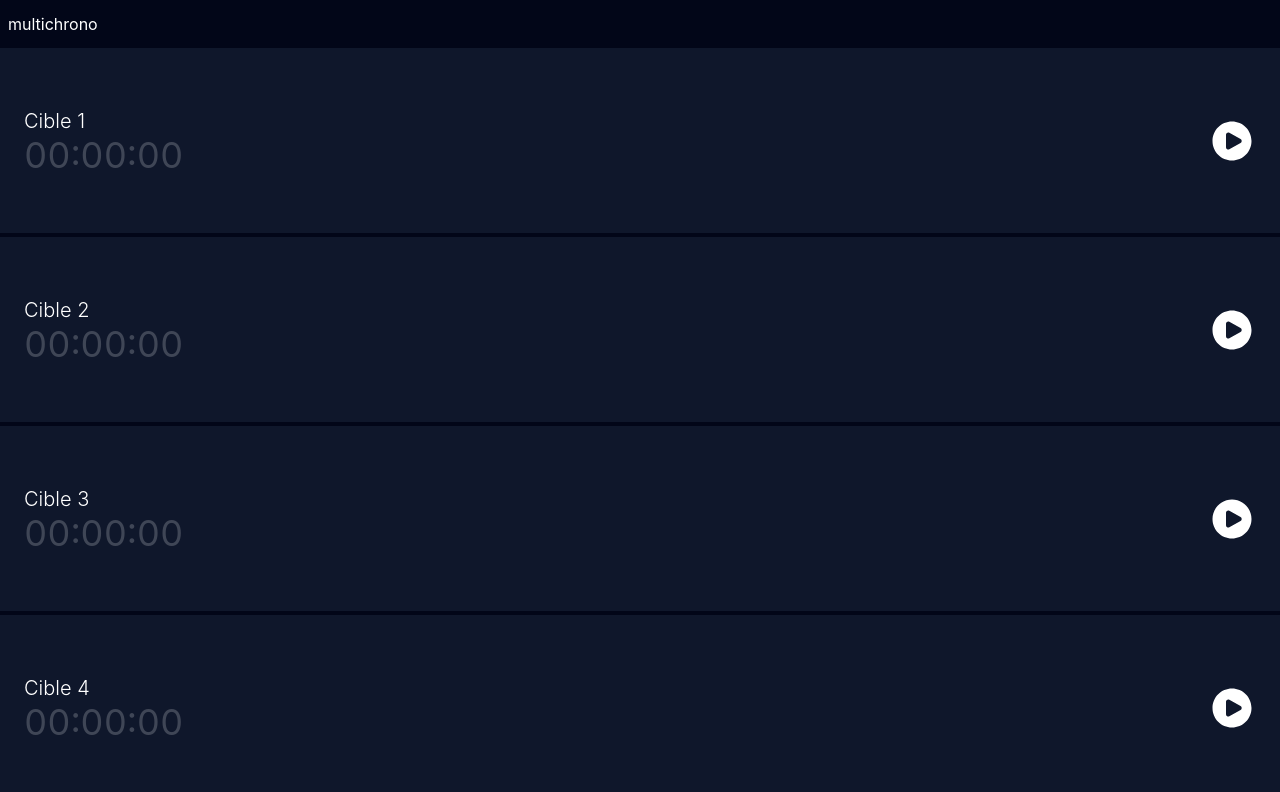
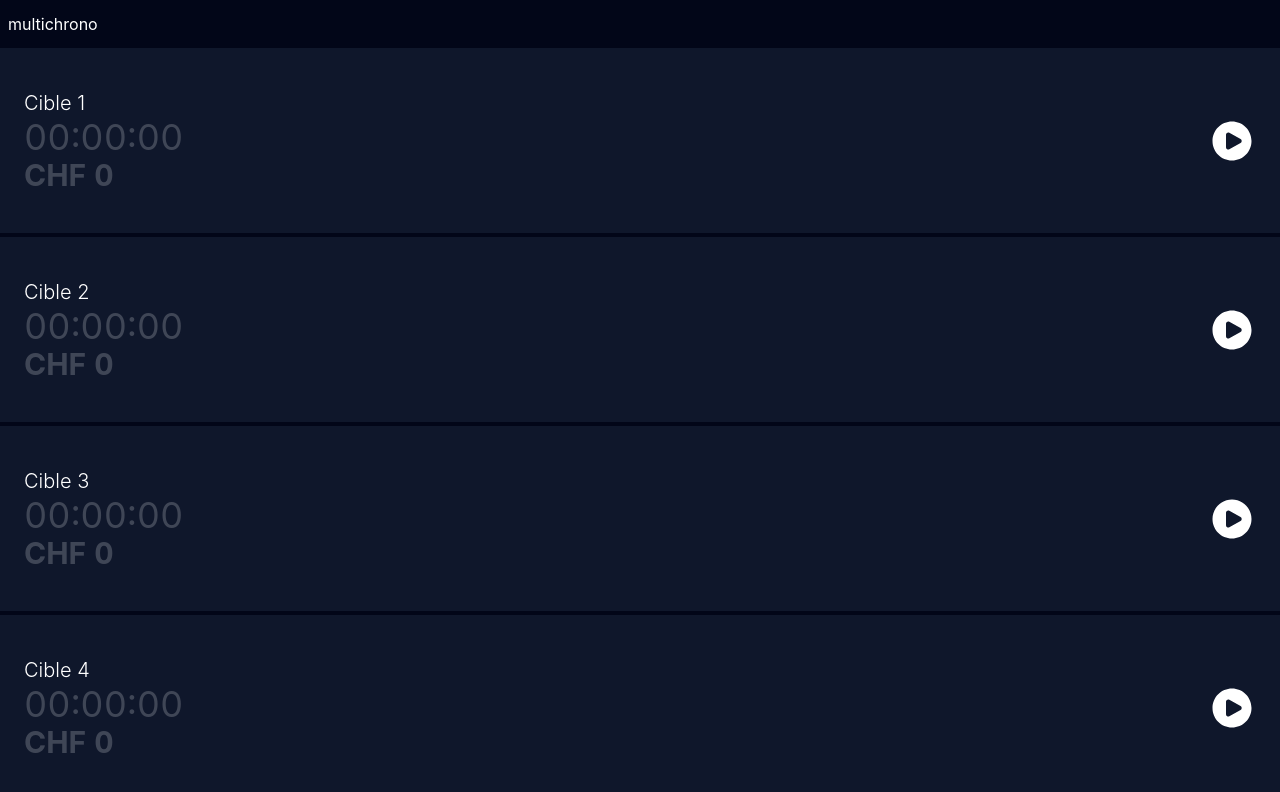
Before and after one commit to j4kim/multichrono, a Vue app: page /#/ in a window 1280 px wide. Shown: the top 792 px of the page. Built offline with nearby package versions, Linux system fonts and the light colour scheme.

Commit message:
show price

```diff
--- a/src/chronoStore.js
+++ b/src/chronoStore.js
@@ -46,6 +46,16 @@ export function stop(index) {
   chrono.offset = 0;
 }
 
+export function getMs(chrono) {
+  if (chrono.state === "started") {
+    const elapsed = Math.max(0, clock.value - chrono.started_at);
+    return chrono.offset + elapsed;
+  } else if (chrono.state === "paused") {
+    return chrono.offset;
+  }
+  return 0;
+}
+
 export function getBgClass(chrono) {
   return (
     {
--- a/src/components/Chrono.vue
+++ b/src/components/Chrono.vue
@@ -2,6 +2,7 @@
 import { getBgClass } from "../chronoStore.js";
 import Time from "./Time.vue";
 import ChronoButtons from "./ChronoButtons.vue";
+import Price from "./Price.vue";
 
 const props = defineProps({
   chrono: Object,
@@ -21,6 +22,7 @@ const props = defineProps({
         {{ chrono.label }}
       </div>
       <Time class="text-4xl" :chrono></Time>
+      <Price class="text-3xl font-bold" :chrono></Price>
     </div>
     <ChronoButtons :chrono :index />
   </div>
--- /dev/null
+++ b/src/components/Price.vue
@@ -0,0 +1,26 @@
+<script setup>
+import { computed } from "vue";
+import { getMs } from "../chronoStore";
+
+const props = defineProps({
+  chrono: Object,
+});
+
+const price = computed(() => {
+  const ms = getMs(props.chrono);
+  const hours = ms / 3600000;
+  const hourlyRate = 30;
+  return Math.floor(hours * hourlyRate);
+});
+</script>
+
+<template>
+  <div
+    class="tabular-nums"
+    :class="{
+      'opacity-20': chrono.state !== 'paused',
+    }"
+  >
+    CHF {{ price }}
+  </div>
+</template>
--- a/src/components/Time.vue
+++ b/src/components/Time.vue
@@ -1,6 +1,6 @@
 <script setup>
 import { computed } from "vue";
-import { clock } from "../chronoStore";
+import { getMs } from "../chronoStore";
 
 const props = defineProps({
   chrono: Object,
@@ -17,17 +17,7 @@ function formatTime(ms) {
     .join(":");
 }
 
-const ms = computed(() => {
-  if (props.chrono.state === "started") {
-    const elapsed = Math.max(0, clock.value - props.chrono.started_at);
-    return props.chrono.offset + elapsed;
-  } else if (props.chrono.state === "paused") {
-    return props.chrono.offset;
-  }
-  return 0;
-});
-
-const time = computed(() => formatTime(ms.value));
+const time = computed(() => formatTime(getMs(props.chrono)));
 </script>
 
 <template>
--- a/src/views/ChronoView.vue
+++ b/src/views/ChronoView.vue
@@ -5,6 +5,7 @@ import { useRoute } from "vue-router";
 import { computed } from "vue";
 import Time from "../components/Time.vue";
 import ChronoButtons from "../components/ChronoButtons.vue";
+import Price from "../components/Price.vue";
 
 const route = useRoute();
 
@@ -26,7 +27,7 @@ const chrono = computed(() => chronos.value[route.params.index]);
     >
       <div class="flex gap-2">
         <div class="flex grow flex-col gap-2">
-          <Time class="text-6xl" :chrono="chrono"></Time>
+          <Time class="text-5xl" :chrono="chrono"></Time>
           <div v-if="chrono.state === 'initial'">Non démarré</div>
           <div v-if="chrono.state === 'started'">En cours</div>
           <div v-if="chrono.state === 'paused'">En pause</div>
@@ -37,6 +38,8 @@ const chrono = computed(() => chronos.value[route.params.index]);
           iconClass="size-16"
         />
       </div>
+
+      <Price :chrono class="text-5xl font-bold" />
 
       <div class="flex justify-end">
         <div>
```
